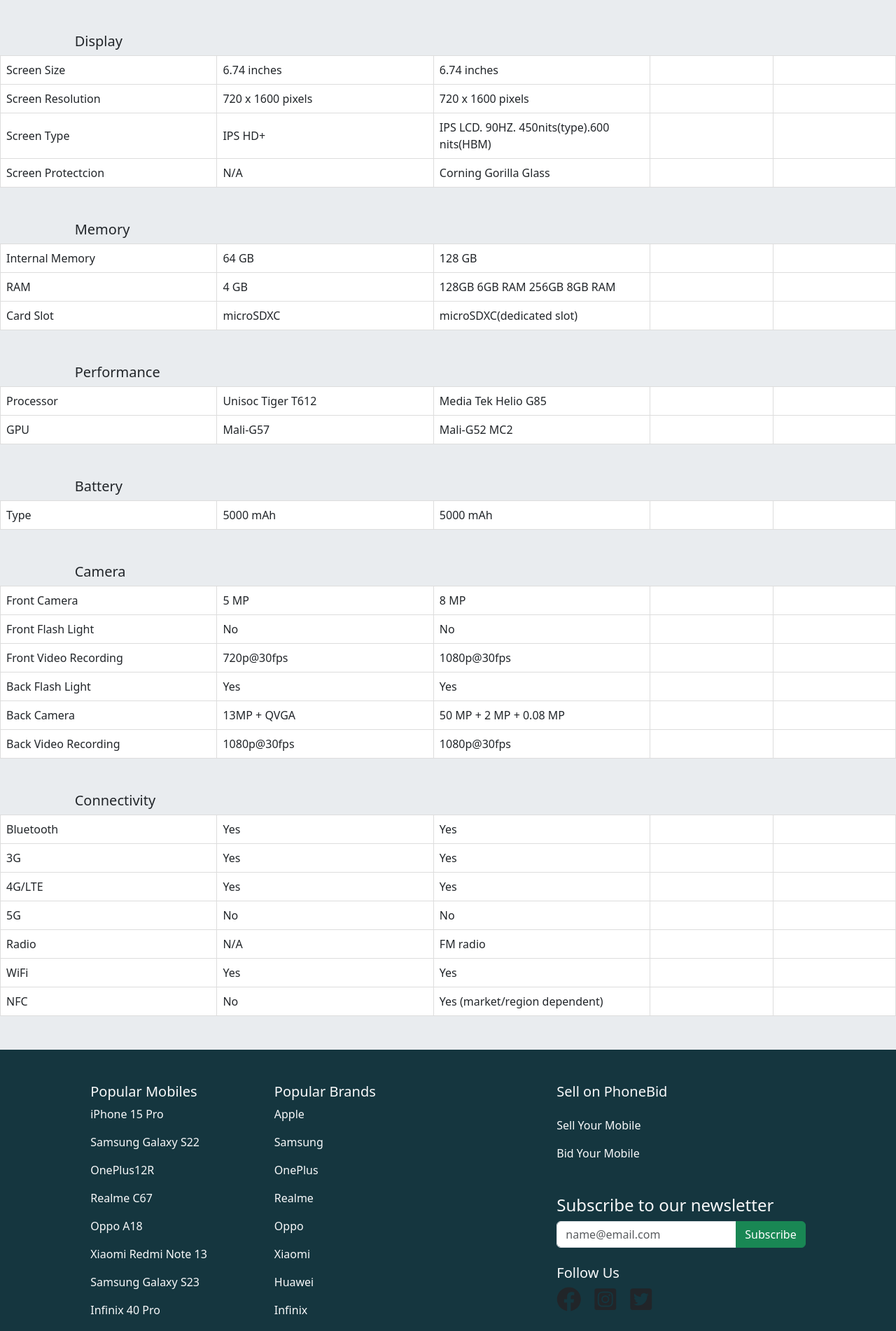
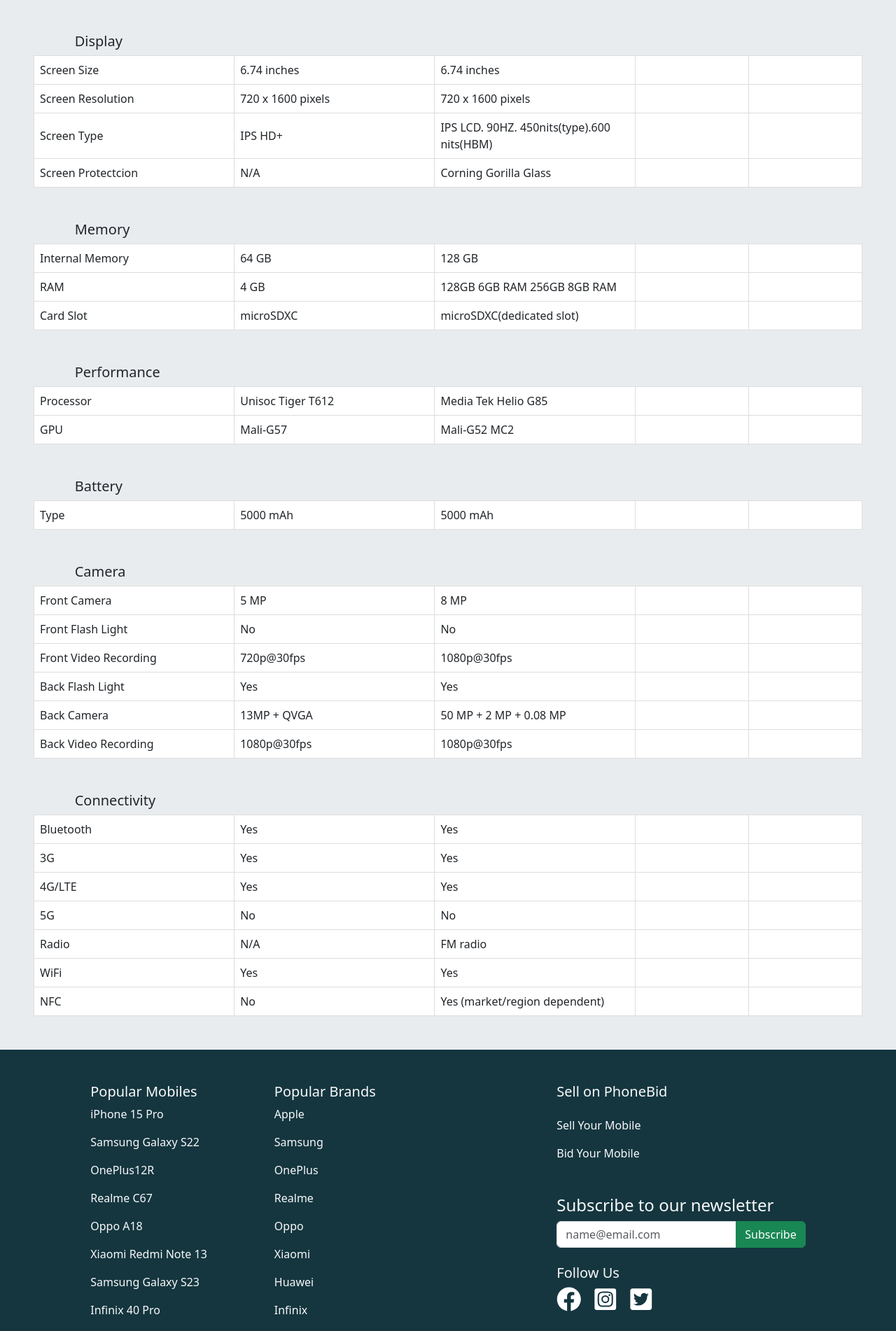
Before and after one commit to ZappFinity/Phone-Bid-frontend, a React (Vite) app: page /comparisan in a window 1280 px wide. Shown: the part 895-2797 px from the top of the page at 70% size. Built offline with nearby package versions, Linux system fonts and the light colour scheme.

Commit message:
ui fixes

```diff
--- a/src/Components/Comparisan/Battery/Battery.jsx
+++ b/src/Components/Comparisan/Battery/Battery.jsx
@@ -12,7 +12,7 @@ const Battery = () => {
   ];
 
   return (
-    <div>
+    <div className='mx-lg-5'>
       <table className="custom-table">
         <tbody>
           {data.map((row, rowIndex) => (
--- a/src/Components/Comparisan/Camera/Camera.jsx
+++ b/src/Components/Comparisan/Camera/Camera.jsx
@@ -36,7 +36,7 @@ const Camera = () => {
   ];
 
   return (
-    <div>
+    <div className='mx-lg-5'>
       <table className="custom-table">
         <tbody>
           {data.map((row, rowIndex) => (
--- a/src/Components/Comparisan/Connectivity/Connectivity.jsx
+++ b/src/Components/Comparisan/Connectivity/Connectivity.jsx
@@ -42,7 +42,7 @@ const Camera = () => {
   ];
 
   return (
-    <div>
+    <div className='mx-lg-5'>
       <table className="custom-table">
         <tbody>
           {data.map((row, rowIndex) => (
--- a/src/Components/Comparisan/Display/DisplayData.jsx
+++ b/src/Components/Comparisan/Display/DisplayData.jsx
@@ -26,7 +26,7 @@ const DisplayData = () => {
   ];
 
   return (
-    <div>
+    <div className='mx-lg-5'>
       <table className="custom-table">
         <tbody>
           {data.map((row, rowIndex) => (
--- a/src/Components/Comparisan/GeneralFeatures/Column.jsx
+++ b/src/Components/Comparisan/GeneralFeatures/Column.jsx
@@ -57,7 +57,7 @@ function Table() {
     ]
 
   return (
-    <div>
+    <div className='mx-lg-5'>
       <DataTable className='col-md-10'
        rows={columns}
        data={data}
--- a/src/Components/Comparisan/GeneralFeatures/Table.jsx
+++ b/src/Components/Comparisan/GeneralFeatures/Table.jsx
@@ -31,7 +31,7 @@ const Table = () => {
   ];
 
   return (
-    <div>
+    <div className='mx-lg-5'>
       <table className="custom-table">
         <tbody>
           {data.map((row, rowIndex) => (
--- a/src/Components/Comparisan/Memory/Memory.jsx
+++ b/src/Components/Comparisan/Memory/Memory.jsx
@@ -21,7 +21,7 @@ const Memory = () => {
   ];
 
   return (
-    <div>
+    <div className='mx-lg-5'>
       <table className="custom-table">
         <tbody>
           {data.map((row, rowIndex) => (
--- a/src/Components/Comparisan/Performance/Performance.jsx
+++ b/src/Components/Comparisan/Performance/Performance.jsx
@@ -16,7 +16,7 @@ const Performance = () => {
   ];
 
   return (
-    <div>
+    <div className='mx-lg-5'>
       <table className="custom-table">
         <tbody>
           {data.map((row, rowIndex) => (
--- a/src/Components/LandingPage/End.jsx
+++ b/src/Components/LandingPage/End.jsx
@@ -51,9 +51,9 @@ function End() {
               </div>
             </div>
             <h5 className="text-light mt-4">Follow Us</h5>
-            <FaFacebook style={{height: '10%', width: '10%'}}/>
-            <FaInstagramSquare className="mx-3" style={{height: '10%', width: '10%'}}/>
-            <FaTwitterSquare style={{height: '10%', width: '10%'}}/>
+            <FaFacebook className='text-white' style={{height: '10%', width: '10%'}}/>
+            <FaInstagramSquare className="mx-3 text-white" style={{height: '10%', width: '10%'}}/>
+            <FaTwitterSquare className='text-white' style={{height: '10%', width: '10%'}}/>
           </div>
         </div>
 
--- a/src/Components/LandingPage/Landingpage.jsx
+++ b/src/Components/LandingPage/Landingpage.jsx
@@ -142,7 +142,7 @@ function App() {
                   Sell your mobile Fast at the Best Price
                 </p3>
                 <br />
-                <button type="button" class="btn mt-4" style={{backgroundColor:"#52AB98"}}>
+                <button type="button" class="btn mt-4 text-white" style={{backgroundColor:"#52AB98"}}>
                   Post Your Ad
                 </button>
               </div>
@@ -167,7 +167,7 @@ function App() {
                   We ensure Safe & Secure Transection
                 </p3>
                 <br />
-                <button type="button" class="btn mt-4" style={{backgroundColor:"#2B6777"}}>
+                <button type="button" class="btn mt-4 text-white" style={{backgroundColor:"#2B6777"}}>
                   Register Your Mobile
                 </button>
               </div>
@@ -280,7 +280,7 @@ function App() {
             <h6>Realme C51Y</h6>
           </div>
           <div className="mt-5 mx-3">
-          <Link to='/comparisan'><button type="button" class="btn mt-5 mx-4" style={{backgroundColor:"#52AB98"}}>
+          <Link to='/comparisan'><button type="button" class="btn mt-5 mx-4 text-white" style={{backgroundColor:"#52AB98"}}>
               View Comparison
             </button>
             </Link>
```
